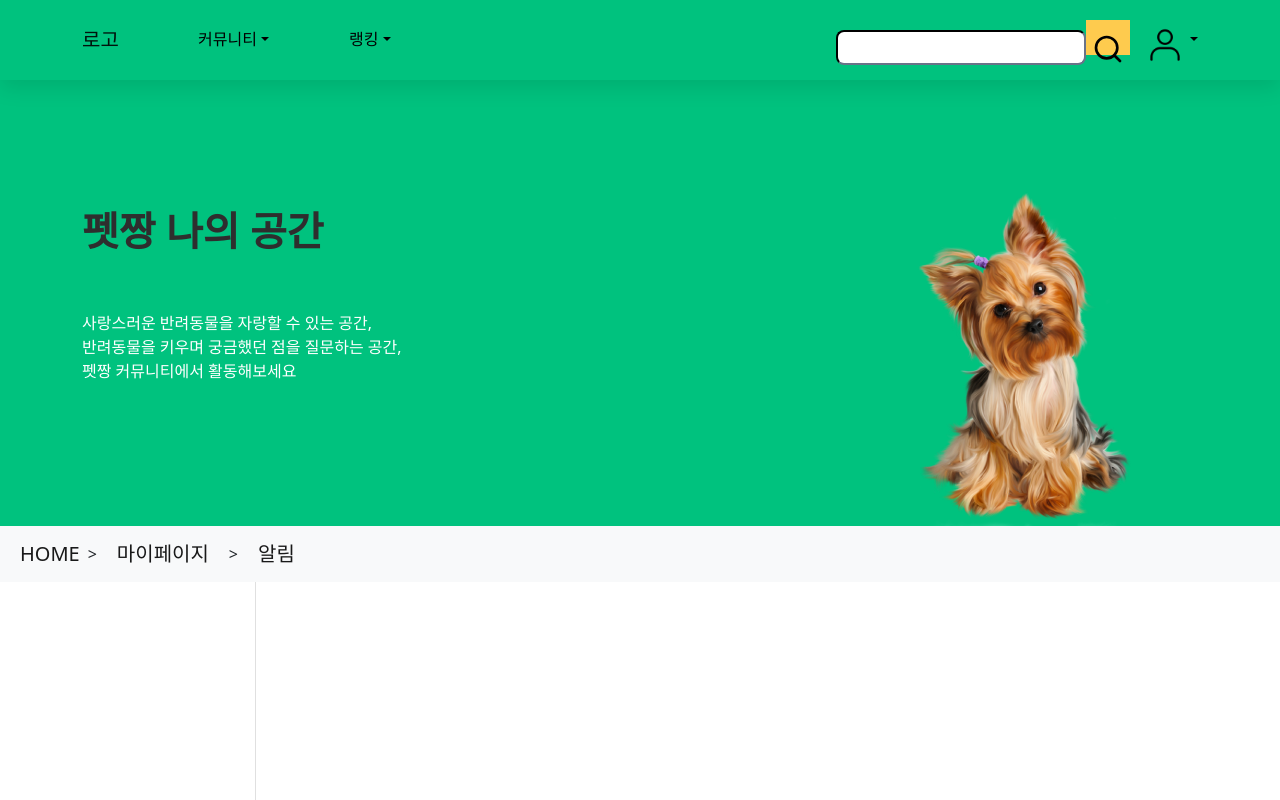
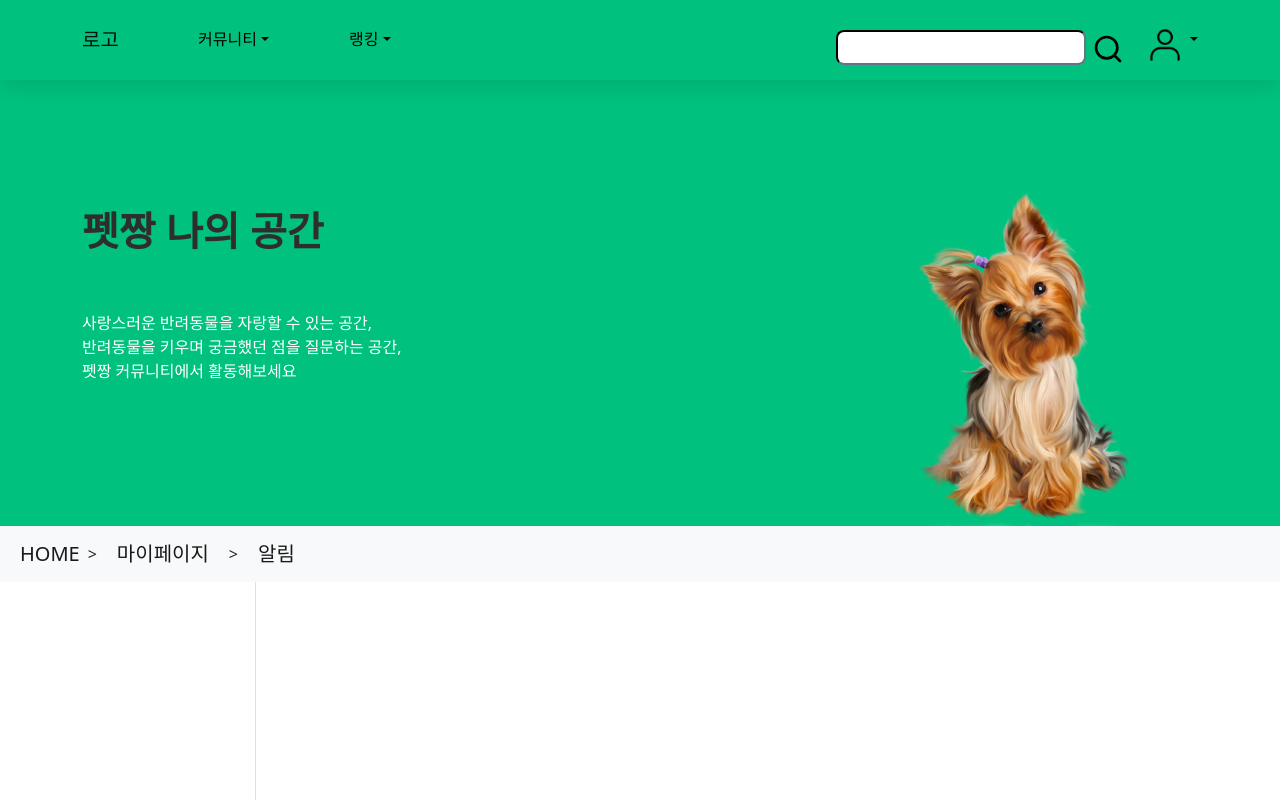
Before and after one commit to CONNEXT36524/PETZZANG-FE, a React (Create React App) app: page /mypage/account in a window 1280 px wide. Shown: the top 800 px of the page. Built offline with nearby package versions, Linux system fonts and the light colour scheme; no server answers; a web font is replaced by a local one.

Commit message:
fix NavBar, SearchBar

```diff
--- a/src/App.css
+++ b/src/App.css
@@ -77,9 +77,11 @@
 #mypage{
   background-color: #b0b0b0;
 }
-
 #mypage{
 	background-color: #00C27E;
+}
+#community{
+	background-color: #73BFFF;
 }
 
 .menu {
@@ -120,7 +122,7 @@
   margin-top: 25px;
   margin-right: 10px;
   height: 35px;
-  background-color: #FECB4E;
+  background-color: transparent;
   border: none;
   font-size: xx-large;
 }
--- a/src/pages/Community/Board/Daily.jsx
+++ b/src/pages/Community/Board/Daily.jsx
@@ -1,4 +1,6 @@
-import React, { useState } from "react";
+import React, { useState, useEffect } from "react";
+import { useDispatch } from "react-redux";
+import { changepagetype } from "../../../Slice/Navslice";
 import "bootstrap/dist/css/bootstrap.min.css";
 import Navbar from "react-bootstrap/Navbar";
 import Container from "react-bootstrap/Container";
@@ -8,7 +10,13 @@ import ImgCard from "./ImgCard.js";
 import TypeBtn from "./TypeBtn.js";
 import Paging from "./Paging.js";
 import CommunityBanner from "../../../components/banner/CommunityBanner";
+
 function Daily() {
+	const dispatch = useDispatch();
+    useEffect(()=>{
+        dispatch(changepagetype("community"))
+    },[dispatch])
+
 	const [typeValue, setTypeValue] = useState(""); //OffCanvas에서 Daily로 데이터가져오기
 
 	console.log(typeValue);
```
